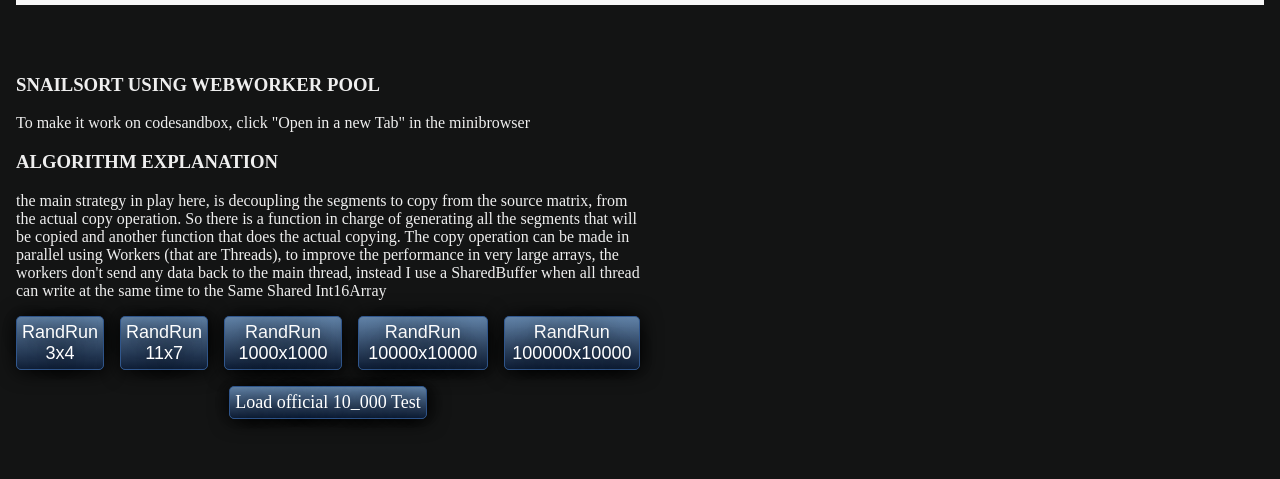
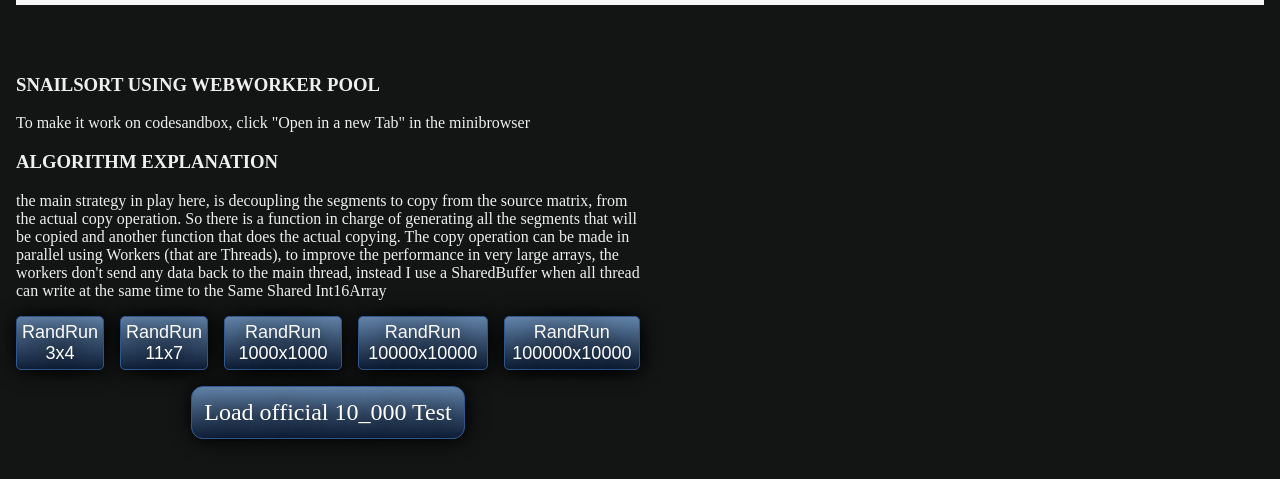
Before and after one commit to nestoralonso/snail-server2, a website with bundled scripts: page index.html in a window 1280 px wide. Shown: the part 123-602 px from the top of the page. Built offline with nearby package versions, Linux system fonts and the light colour scheme.

Commit message:
stranger changes 5

```diff
--- a/style.css
+++ b/style.css
@@ -107,6 +107,9 @@ section {
 
 .official-test-buttons .lol-button {
   font-family: Brush Script MT;
+  font-size: 24px;
+  padding: 12px;
+  border-radius: 12px;
 }
 
 
@@ -139,6 +142,5 @@ section {
   background-image: -ms-linear-gradient(top, #5381b5, #0F1E36);
   background-image: -o-linear-gradient(top, #5381b5, #0F1E36);
   background-image: -webkit-gradient(to bottom, #5381b5, #0F1E36);
-  border-radius: 5px;
   text-decoration: none;
 }
```
